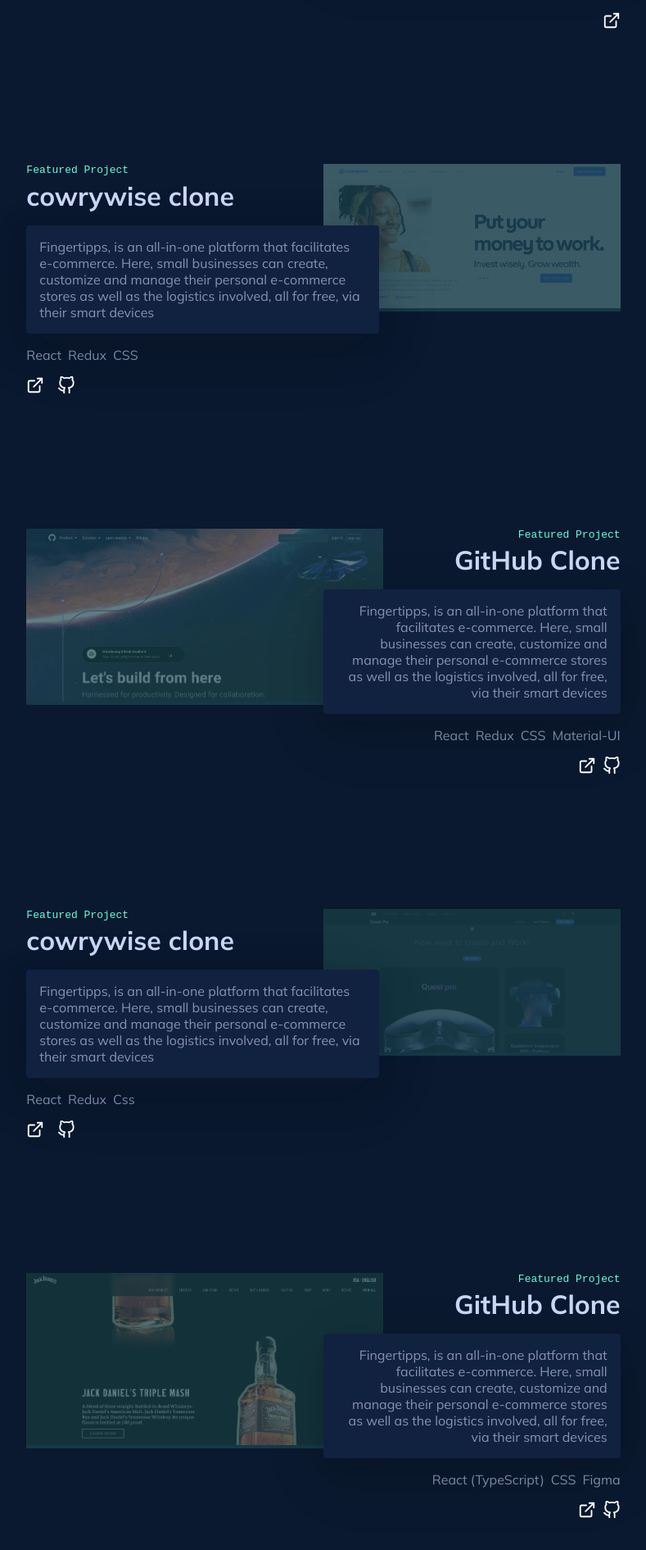
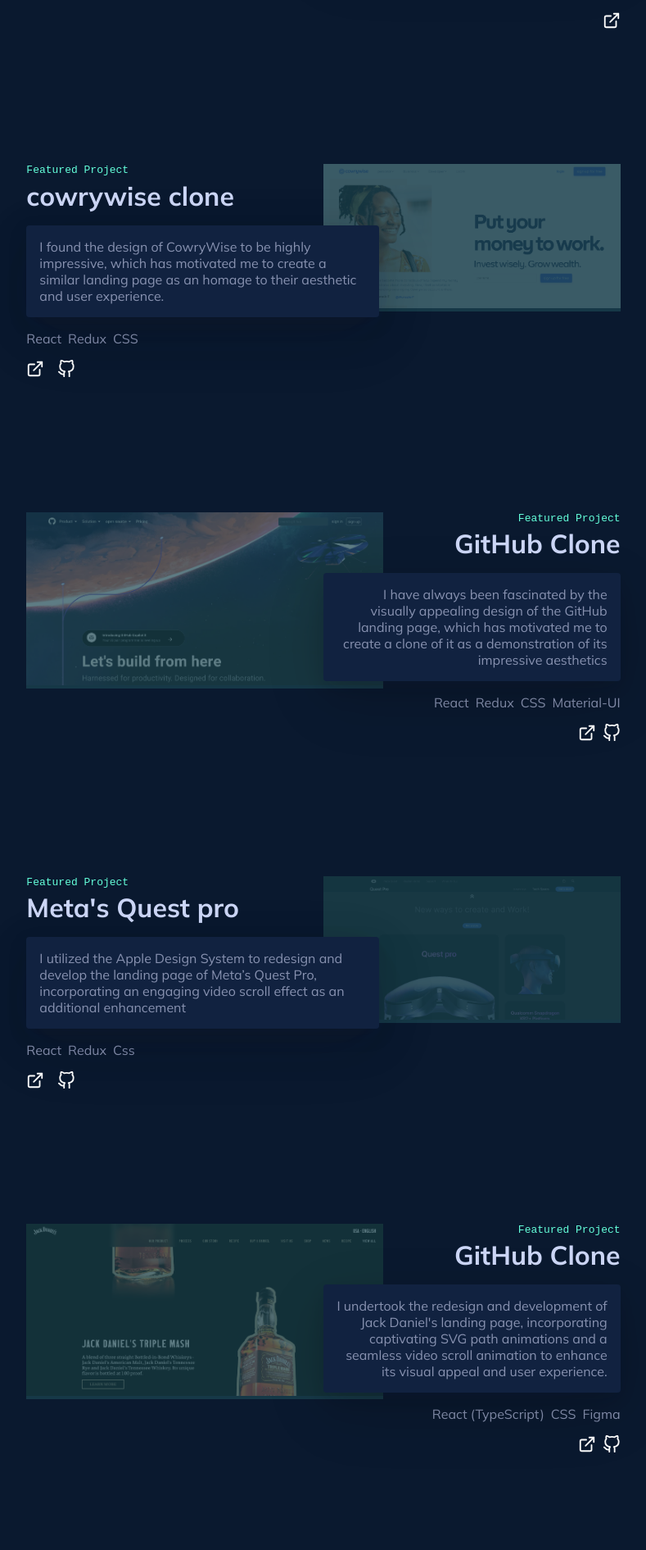
Before and after one commit to raphOhai/Myportfolio, a React (Vite) app: page / in a window 1280 px wide. Shown: the part 1827-3718 px from the top of the page at 82% size, without its empty margins (245-1034 px from the left). Built offline with nearby package versions, Linux system fonts and the light colour scheme.

Commit message:
more fixes

```diff
--- a/src/components/works/myWork.jsx
+++ b/src/components/works/myWork.jsx
@@ -33,7 +33,15 @@
                 e-commerce. Here, small businesses can create, customize and
                 manage their personal e-commerce stores as well as the logistics
                 involved, all for free, via their smart devices`}
-                Tools={["MongoDB", "Node", "React", "Redux", "Express", "linux", "Apache2"]}
+                Tools={[
+                  "MongoDB",
+                  "Node",
+                  "React",
+                  "Redux",
+                  "Express",
+                  "linux",
+                  "Apache2",
+                ]}
                 Image={"/fingertipps.png"}
                 overlayId={"fff"}
                 noCode={true}
@@ -42,10 +50,7 @@
               />
               <RightLeftShowcase
                 projectName={"cowrywise clone"}
-                discription={`Fingertipps, is an all-in-one platform that facilitates
-                e-commerce. Here, small businesses can create, customize and
-                manage their personal e-commerce stores as well as the logistics
-                involved, all for free, via their smart devices`}
+                discription={`I found the design of CowryWise to be highly impressive, which has motivated me to create a similar landing page as an homage to their aesthetic and user experience.`}
                 Tools={["React", "Redux", "CSS"]}
                 Image={"/cowryWise.png"}
                 overlayId={"fff22"}
@@ -56,10 +61,7 @@
 
               <LeftRightShowcase
                 projectName={"GitHub Clone"}
-                discription={`Fingertipps, is an all-in-one platform that facilitates
-                e-commerce. Here, small businesses can create, customize and
-                manage their personal e-commerce stores as well as the logistics
-                involved, all for free, via their smart devices`}
+                discription={`I have always been fascinated by the visually appealing design of the GitHub landing page, which has motivated me to create a clone of it as a demonstration of its impressive aesthetics`}
                 Tools={["React", "Redux", "CSS", "Material-UI"]}
                 Image={"/GitHub.png"}
                 overlayId={"fdeff22"}
@@ -69,11 +71,8 @@
               />
 
               <RightLeftShowcase
-                projectName={"cowrywise clone"}
-                discription={`Fingertipps, is an all-in-one platform that facilitates
-                e-commerce. Here, small businesses can create, customize and
-                manage their personal e-commerce stores as well as the logistics
-                involved, all for free, via their smart devices`}
+                projectName={"Meta's Quest pro"}
+                discription={`I utilized the Apple Design System to redesign and develop the landing page of Meta’s Quest Pro, incorporating an engaging video scroll effect as an additional enhancement`}
                 Tools={["React", "Redux", "Css"]}
                 Image={"/metaQuest.png"}
                 overlayId={"fdeededf22"}
@@ -84,10 +83,7 @@
 
               <LeftRightShowcase
                 projectName={"GitHub Clone"}
-                discription={`Fingertipps, is an all-in-one platform that facilitates
-                e-commerce. Here, small businesses can create, customize and
-                manage their personal e-commerce stores as well as the logistics
-                involved, all for free, via their smart devices`}
+                discription={`I undertook the redesign and development of Jack Daniel's landing page, incorporating captivating SVG path animations and a seamless video scroll animation to enhance its visual appeal and user experience.`}
                 Tools={["React (TypeScript)", "CSS", "Figma"]}
                 Image={"/jack.png"}
                 overlayId={"fdefdcdc22"}
```
